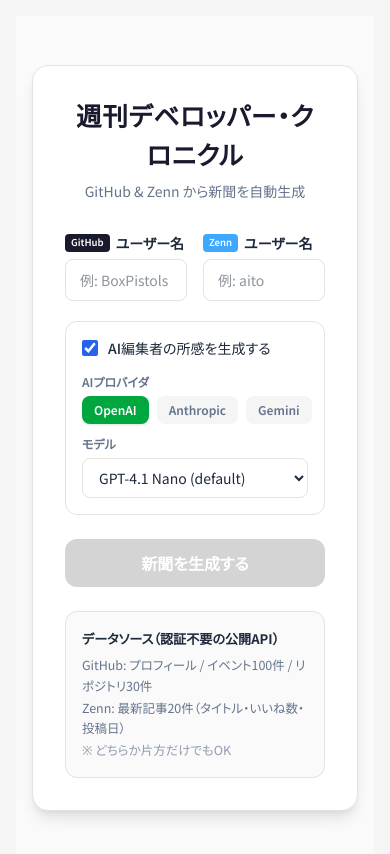
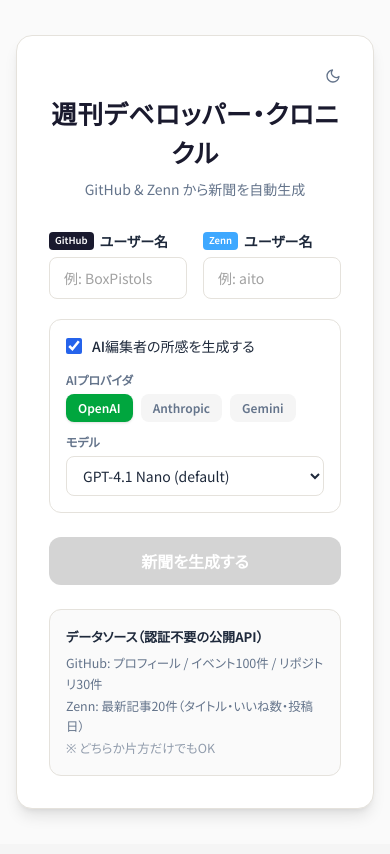
Before and after one commit to BoxPistols/dev-chronicle, a Next.js app: page / in a window 390 px wide. Both pictures are taken after a click on the label "AI編集者の所感を生成する". Shown: the top 854 px of the page. Built offline with nearby package versions, Linux system fonts and the light colour scheme.

Commit message:
全ページダークモード対応（システム設定自動検出+手動トグル）

```diff
--- a/src/app/embed/page.tsx
+++ b/src/app/embed/page.tsx
@@ -1,6 +1,6 @@
 "use client";
 
-import { useState, useEffect } from "react";
+import { useState, useEffect, useMemo } from "react";
 import { useSearchParams } from "next/navigation";
 import { Suspense } from "react";
 import type { GitHubData, ZennData } from "@/types";
@@ -10,7 +10,21 @@
   const searchParams = useSearchParams();
   const ghUser = searchParams.get("gh") || "";
   const zennUser = searchParams.get("zenn") || "";
-  const dark = searchParams.get("dark") === "1";
+  const darkParam = searchParams.get("dark");
+  const dark = useMemo(() => {
+    if (darkParam === "1") return true;
+    if (darkParam === "0") return false;
+    if (typeof window !== "undefined") {
+      return window.matchMedia("(prefers-color-scheme: dark)").matches;
+    }
+    return false;
+  }, [darkParam]);
+
+  // sync dark class to <html>
+  useEffect(() => {
+    document.documentElement.classList.toggle("dark", dark);
+    return () => document.documentElement.classList.remove("dark");
+  }, [dark]);
 
   const [gh, setGh] = useState<GitHubData | null>(null);
   const [zenn, setZenn] = useState<ZennData | null>(null);
@@ -72,10 +86,10 @@
 
   if (loading) {
     return (
-      <div className="flex items-center justify-center min-h-screen">
+      <div className="flex items-center justify-center min-h-screen dark-transition">
         <div className="text-center">
           <svg
-            className="w-8 h-8 animate-spin mx-auto text-text-muted"
+            className="w-8 h-8 animate-spin mx-auto text-text-muted dark:text-text-dark-muted"
             viewBox="0 0 24 24"
             fill="none"
           >
@@ -93,7 +107,9 @@
               d="M4 12a8 8 0 018-8V0C5.373 0 0 5.373 0 12h4z"
             />
           </svg>
-          <p className="mt-3 text-sm text-text-muted">レポートを生成中...</p>
+          <p className="mt-3 text-sm text-text-muted dark:text-text-dark-muted">
+            レポートを生成中...
+          </p>
         </div>
       </div>
     );
@@ -101,9 +117,9 @@
 
   if (errors.length > 0 && !gh && !zenn) {
     return (
-      <div className="flex items-center justify-center min-h-screen p-8">
+      <div className="flex items-center justify-center min-h-screen p-8 dark-transition">
         <div className="max-w-md text-center">
-          <h1 className="font-serif text-lg font-bold text-primary mb-4">
+          <h1 className="font-serif text-lg font-bold text-primary dark:text-white mb-4">
             Dev Chronicle - Embed
           </h1>
           {errors.map((e, i) => (
@@ -111,7 +127,7 @@
               {e}
             </p>
           ))}
-          <p className="text-text-muted text-xs mt-4">
+          <p className="text-text-muted dark:text-text-dark-muted text-xs mt-4">
             使い方: /embed?gh=GitHubユーザー名&amp;zenn=Zennユーザー名
           </p>
         </div>
@@ -120,9 +136,7 @@
   }
 
   return (
-    <div
-      className={`min-h-screen dark-transition ${dark ? "dark bg-surface-dark text-text-dark" : "bg-white text-text"}`}
-    >
+    <div className="min-h-screen dark-transition bg-white dark:bg-surface-dark text-text dark:text-text-dark">
       <div className="p-4 md:p-8">
         {errors.map((e, i) => (
           <p key={i} className="text-error text-sm mb-2 max-w-[1200px] mx-auto">
@@ -147,7 +161,9 @@
     <Suspense
       fallback={
         <div className="flex items-center justify-center min-h-screen">
-          <p className="text-sm text-text-muted">読み込み中...</p>
+          <p className="text-sm text-text-muted dark:text-text-dark-muted">
+            読み込み中...
+          </p>
         </div>
       }
     >
--- a/src/app/layout.tsx
+++ b/src/app/layout.tsx
@@ -22,7 +22,9 @@
 export default function RootLayout({ children }: { children: React.ReactNode }) {
   return (
     <html lang="ja">
-      <body className="bg-neutral-100 min-h-screen">{children}</body>
+      <body className="bg-neutral-100 dark:bg-surface-dark min-h-screen dark-transition">
+        {children}
+      </body>
     </html>
   );
 }
--- a/src/app/page.tsx
+++ b/src/app/page.tsx
@@ -2,7 +2,7 @@
 
 export default function Home() {
   return (
-    <main className="p-4 md:p-8">
+    <main>
       <InputForm />
     </main>
   );
--- a/src/components/InputForm.tsx
+++ b/src/components/InputForm.tsx
@@ -1,6 +1,6 @@
 "use client";
 
-import { useState, useRef, useCallback } from "react";
+import { useState, useRef, useCallback, useEffect } from "react";
 import type { GitHubData, ZennData } from "@/types";
 import { isContentRepo, cleanBio } from "@/lib/utils";
 import Newspaper from "./Newspaper";
@@ -198,6 +198,20 @@
   const [toast, setToast] = useState<{ msg: string; ok: boolean } | null>(null);
   const newspaperRef = useRef<HTMLDivElement>(null);
 
+  // system dark mode preference detection
+  useEffect(() => {
+    const mq = window.matchMedia("(prefers-color-scheme: dark)");
+    setDark(mq.matches);
+    const handler = (e: MediaQueryListEvent) => setDark(e.matches);
+    mq.addEventListener("change", handler);
+    return () => mq.removeEventListener("change", handler);
+  }, []);
+
+  // sync dark class to <html>
+  useEffect(() => {
+    document.documentElement.classList.toggle("dark", dark);
+  }, [dark]);
+
   const hasResult = gh || zenn;
 
   const showToast = useCallback((msg: string, ok = true) => {
@@ -373,9 +387,7 @@
   // -- Result view --
   if (hasResult) {
     return (
-      <div
-        className={`min-h-screen dark-transition ${dark ? "dark bg-surface-dark text-text-dark" : "bg-neutral-100 text-text"}`}
-      >
+      <div className="min-h-screen dark-transition bg-neutral-100 dark:bg-surface-dark text-text dark:text-text-dark">
         <div className="p-4 md:p-8">
           {/* Toast */}
           {toast && (
@@ -448,13 +460,24 @@
 
   // -- Input Form --
   return (
-    <div className="min-h-screen bg-neutral-50 flex items-center justify-center p-4">
-      <div className="w-full max-w-lg bg-surface p-8 rounded-2xl shadow-lg border border-border-light">
+    <div className="min-h-screen bg-neutral-50 dark:bg-surface-dark flex items-center justify-center p-4 dark-transition">
+      <div className="w-full max-w-lg bg-surface dark:bg-surface-dark-alt p-8 rounded-2xl shadow-lg border border-border-light dark:border-border-dark dark-transition">
+        {/* Dark mode toggle */}
+        <div className="flex justify-end -mt-2 -mr-2 mb-1">
+          <button
+            onClick={() => setDark((d) => !d)}
+            className="p-2 rounded-lg text-text-muted dark:text-text-dark-muted hover:bg-neutral-100 dark:hover:bg-neutral-800 transition-colors cursor-pointer"
+            aria-label={dark ? "ライトモードに切替" : "ダークモードに切替"}
+          >
+            {dark ? <IconSun /> : <IconMoon />}
+          </button>
+        </div>
+
         <div className="text-center mb-8">
-          <h1 className="font-serif text-[1.6em] font-bold text-primary tracking-wide">
+          <h1 className="font-serif text-[1.6em] font-bold text-primary dark:text-white tracking-wide">
             週刊デベロッパー・クロニクル
           </h1>
-          <p className="text-text-muted text-sm mt-1.5">
+          <p className="text-text-muted dark:text-text-dark-muted text-sm mt-1.5">
             GitHub &amp; Zenn から新聞を自動生成
           </p>
         </div>
@@ -463,7 +486,7 @@
           <div>
             <label
               htmlFor="gh-user"
-              className="text-sm font-semibold flex items-center gap-1.5 mb-1.5"
+              className="text-sm font-semibold flex items-center gap-1.5 mb-1.5 dark:text-text-dark"
             >
               <span className="bg-primary text-white text-[0.68em] px-1.5 py-0.5 rounded">
                 GitHub
@@ -476,13 +499,13 @@
               onChange={(e) => setGhUser(e.target.value)}
               onKeyDown={(e) => e.key === "Enter" && generate()}
               placeholder="例: BoxPistols"
-              className="w-full px-3.5 py-2.5 border border-border-light rounded-lg text-sm focus:outline-none focus:ring-2 focus:ring-accent/40 focus:border-accent transition-colors"
+              className="w-full px-3.5 py-2.5 border border-border-light dark:border-border-dark bg-white dark:bg-surface-dark rounded-lg text-sm text-text dark:text-text-dark placeholder:text-neutral-400 dark:placeholder:text-neutral-600 focus:outline-none focus:ring-2 focus:ring-accent/40 focus:border-accent transition-colors"
             />
           </div>
           <div>
             <label
               htmlFor="zenn-user"
-              className="text-sm font-semibold flex items-center gap-1.5 mb-1.5"
+              className="text-sm font-semibold flex items-center gap-1.5 mb-1.5 dark:text-text-dark"
             >
               <span className="bg-[#3ea8ff] text-white text-[0.68em] px-1.5 py-0.5 rounded">
                 Zenn
@@ -495,13 +518,13 @@
               onChange={(e) => setZennUser(e.target.value)}
               onKeyDown={(e) => e.key === "Enter" && generate()}
               placeholder="例: aito"
-              className="w-full px-3.5 py-2.5 border border-border-light rounded-lg text-sm focus:outline-none focus:ring-2 focus:ring-accent/40 focus:border-accent transition-colors"
+              className="w-full px-3.5 py-2.5 border border-border-light dark:border-border-dark bg-white dark:bg-surface-dark rounded-lg text-sm text-text dark:text-text-dark placeholder:text-neutral-400 dark:placeholder:text-neutral-600 focus:outline-none focus:ring-2 focus:ring-accent/40 focus:border-accent transition-colors"
             />
           </div>
         </div>
 
         {/* AI Settings */}
-        <div className="border border-border-light rounded-xl p-4 mb-6">
+        <div className="border border-border-light dark:border-border-dark rounded-xl p-4 mb-6">
           <label
             htmlFor="gen-ai"
             className="flex items-center gap-2.5 text-sm cursor-pointer"
@@ -513,20 +536,26 @@
               onChange={(e) => setGenAI(e.target.checked)}
               className="rounded accent-accent w-4 h-4 cursor-pointer"
             />
-            <span className="font-medium">AI編集者の所感を生成する</span>
+            <span className="font-medium dark:text-text-dark">
+              AI編集者の所感を生成する
+            </span>
           </label>
 
           {genAI && (
             <div className="mt-4 space-y-3 animate-[fadeInUp_0.2s_ease]">
               <div>
-                <label className="text-xs font-semibold text-text-muted block mb-1.5">
+                <label className="text-xs font-semibold text-text-muted dark:text-text-dark-muted block mb-1.5">
                   AIプロバイダ
                 </label>
                 <div className="flex gap-2">
                   {(
                     [
                       { key: "openai", label: "OpenAI", color: "bg-green-600" },
-                      { key: "anthropic", label: "Anthropic", color: "bg-orange-600" },
+                      {
+                        key: "anthropic",
+                        label: "Anthropic",
+                        color: "bg-orange-600",
+                      },
                       { key: "gemini", label: "Gemini", color: "bg-blue-600" },
                     ] as const
                   ).map(({ key, label, color }) => (
@@ -539,7 +568,7 @@
                       className={`px-3 py-1.5 rounded-lg text-xs font-semibold transition-all cursor-pointer ${
                         aiProvider === key
                           ? `${color} text-white shadow-sm`
-                          : "bg-neutral-100 text-text-muted hover:bg-neutral-200"
+                          : "bg-neutral-100 dark:bg-neutral-800 text-text-muted dark:text-text-dark-muted hover:bg-neutral-200 dark:hover:bg-neutral-700"
                       }`}
                     >
                       {label}
@@ -550,7 +579,7 @@
               <div>
                 <label
                   htmlFor="ai-model"
-                  className="text-xs font-semibold text-text-muted block mb-1.5"
+                  className="text-xs font-semibold text-text-muted dark:text-text-dark-muted block mb-1.5"
                 >
                   モデル
                 </label>
@@ -558,7 +587,7 @@
                   id="ai-model"
                   value={aiModel}
                   onChange={(e) => setAiModel(e.target.value)}
-                  className="w-full px-3 py-2 border border-border-light rounded-lg text-sm focus:outline-none focus:ring-2 focus:ring-accent/40 focus:border-accent transition-colors cursor-pointer"
+                  className="w-full px-3 py-2 border border-border-light dark:border-border-dark bg-white dark:bg-surface-dark text-text dark:text-text-dark rounded-lg text-sm focus:outline-none focus:ring-2 focus:ring-accent/40 focus:border-accent transition-colors cursor-pointer"
                 >
                   {AI_MODELS[aiProvider].map((m) => (
                     <option key={m.id} value={m.id}>
@@ -574,7 +603,7 @@
         <button
           onClick={generate}
           disabled={loading || (!ghUser.trim() && !zennUser.trim())}
-          className="w-full py-3 bg-primary text-white font-bold rounded-xl hover:bg-primary-light disabled:bg-neutral-300 disabled:cursor-not-allowed transition-colors cursor-pointer flex items-center justify-center gap-2"
+          className="w-full py-3 bg-primary dark:bg-accent text-white font-bold rounded-xl hover:bg-primary-light dark:hover:bg-accent-hover disabled:bg-neutral-300 dark:disabled:bg-neutral-700 disabled:cursor-not-allowed transition-colors cursor-pointer flex items-center justify-center gap-2"
         >
           {loading ? (
             <>
@@ -603,14 +632,14 @@
           </p>
         ))}
 
-        <div className="mt-6 p-4 bg-neutral-50 rounded-xl text-[0.78em] text-text-muted leading-relaxed border border-border-light">
-          <strong className="text-text text-[1.05em]">
+        <div className="mt-6 p-4 bg-neutral-50 dark:bg-surface-dark rounded-xl text-[0.78em] text-text-muted dark:text-text-dark-muted leading-relaxed border border-border-light dark:border-border-dark">
+          <strong className="text-text dark:text-text-dark text-[1.05em]">
             データソース（認証不要の公開API）
           </strong>
           <div className="mt-1.5 space-y-0.5">
             <div>GitHub: プロフィール / イベント100件 / リポジトリ30件</div>
             <div>Zenn: 最新記事20件（タイトル・いいね数・投稿日）</div>
-            <div className="text-text-muted/70">※ どちらか片方だけでもOK</div>
+            <div className="opacity-70">※ どちらか片方だけでもOK</div>
           </div>
         </div>
       </div>
```
